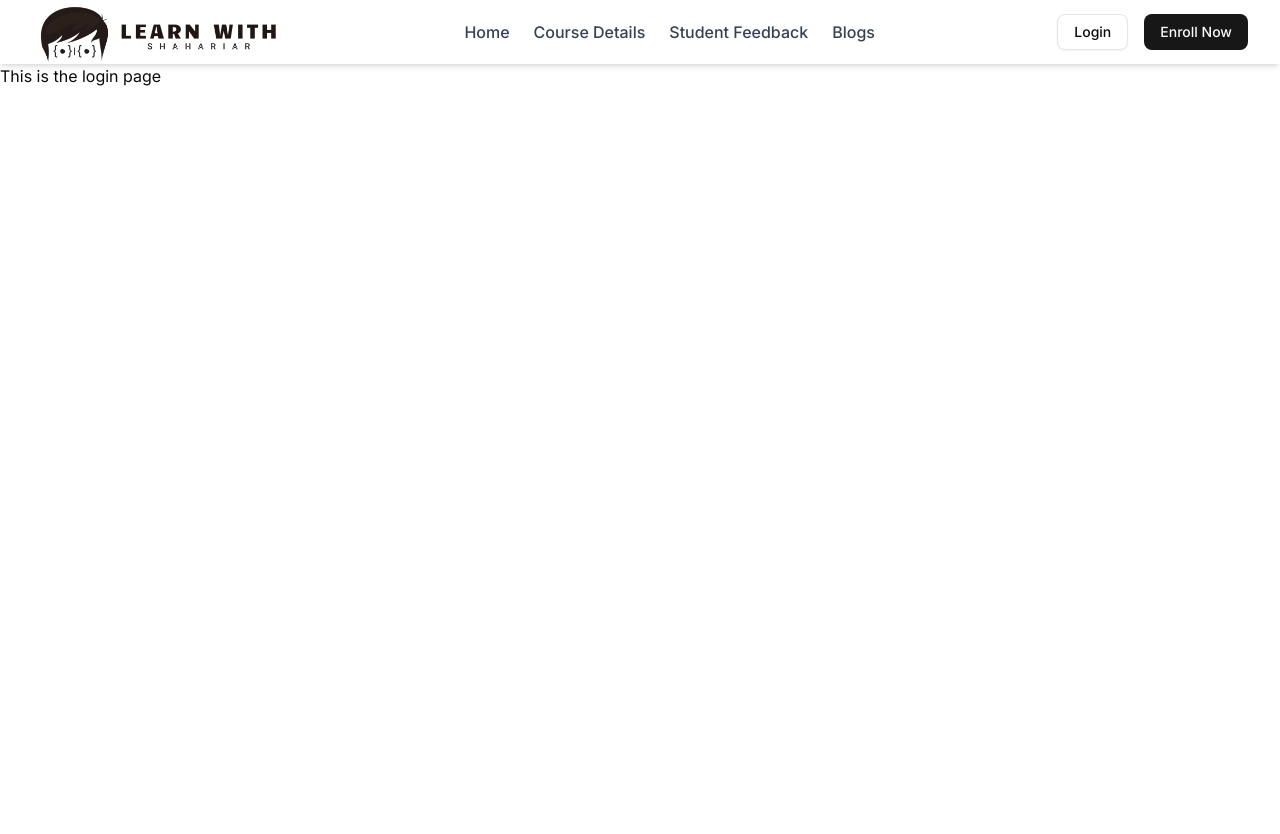
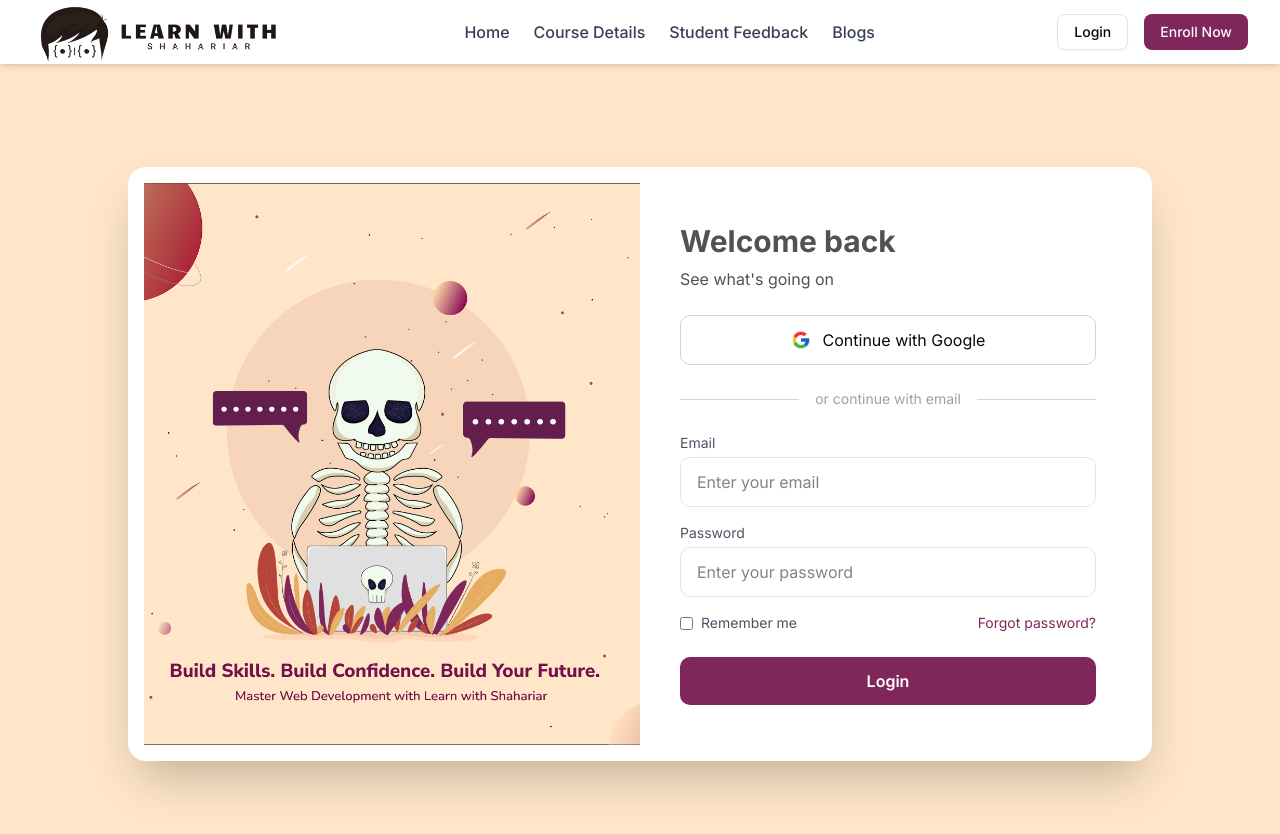
Before and after one commit to shahariarshawon/learn-with-shahariar, a Next.js app: page /signin in a window 1280 px wide. Shown: the top 834 px of the page. Before the commit the page ends 800 px from the top, so only its background shows below. Built offline with nearby package versions, Linux system fonts and the light colour scheme.

Commit message:
designed login page

```diff
--- /dev/null
+++ b/src/app/enroll/page.tsx
@@ -0,0 +1,7 @@
+import React from "react";
+
+const page = () => {
+  return <div>This is the signup page</div>;
+};
+
+export default page;
--- a/src/app/signin/page.tsx
+++ b/src/app/signin/page.tsx
@@ -1,7 +1,97 @@
-import React from "react";
+"use client";
 
-const page = () => {
-  return <div>This is the login page</div>;
-};
+import Image from "next/image";
+import Link from "next/link";
+import { useState } from "react";
+import loginImage from "@/app/public/login-image.png";
+import googleIcon from "@/app/public/google-icon.png";
 
-export default page;
+export default function LoginPage() {
+  const [remember, setRemember] = useState(false);
+
+  return (
+    <main className="min-h-screen flex items-center justify-center bg-[#ffe6c8] px-4">
+      {/* Main Card */}
+      <div className="w-full max-w-5xl bg-white p-4 shadow-2xl rounded-2xl overflow-hidden grid grid-cols-1 md:grid-cols-2 transition-all duration-500">
+        {/* Left Side - Image */}
+        <div className="relative hidden md:block">
+          <Image
+            src={loginImage} // put image inside public folder
+            alt="Login Illustration"
+            fill
+            className="object-cover"
+          />
+        </div>
+
+        {/* Right Side - Form */}
+        <div className="p-10 flex flex-col justify-center">
+          {/* Header */}
+          <h1 className="text-3xl font-bold text-[#525252] mb-2">
+            Welcome back
+          </h1>
+          <p className="text-[#525252] mb-6">See what's going on</p>
+
+          {/* Google Button */}
+          <button className="w-full flex items-center justify-center gap-3 border border-gray-300 py-3 rounded-lg hover:bg-gray-50 transition-all duration-300 hover:shadow-md ">
+            <Image src={googleIcon} alt="Google" width={20} height={20} />
+            Continue with Google
+          </button>
+
+          {/* Divider */}
+          <div className="flex items-center my-6">
+            <div className="flex-1 h-px bg-gray-300"></div>
+            <span className="px-4 text-gray-400 text-sm">
+              or continue with email
+            </span>
+            <div className="flex-1 h-px bg-gray-300"></div>
+          </div>
+
+          {/* Email Field */}
+          <div className="mb-4">
+            <label className="block text-sm text-gray-600 mb-1">Email</label>
+            <input
+              type="email"
+              placeholder="Enter your email"
+              className="w-full px-4 py-3 border rounded-lg focus:outline-none focus:ring-2 focus:ring-[#7F265B] transition-all duration-300"
+            />
+          </div>
+
+          {/* Password Field */}
+          <div className="mb-4">
+            <label className="block text-sm text-gray-600 mb-1">Password</label>
+            <input
+              type="password"
+              placeholder="Enter your password"
+              className="w-full px-4 py-3 border rounded-lg focus:outline-none focus:ring-2 focus:ring-[#7F265B] transition-all duration-300"
+            />
+          </div>
+
+          {/* Remember + Forgot */}
+          <div className="flex items-center justify-between mb-6 text-sm">
+            <label className="flex items-center gap-2 text-gray-600">
+              <input
+                type="checkbox"
+                checked={remember}
+                onChange={() => setRemember(!remember)}
+                className="accent-[#7F265B]"
+              />
+              Remember me
+            </label>
+
+            <Link
+              href="/forgot-password"
+              className="text-[#7F265B] hover:underline"
+            >
+              Forgot password?
+            </Link>
+          </div>
+
+          {/* Login Button */}
+          <button className="w-full bg-[#7F265B] text-white py-3 rounded-lg font-semibold hover:bg-[#7F265B]/80 transition-all duration-300 hover:shadow-lg active:scale-95">
+            Login
+          </button>
+        </div>
+      </div>
+    </main>
+  );
+}
--- a/src/components/navbar/Navbar.tsx
+++ b/src/components/navbar/Navbar.tsx
@@ -34,11 +34,11 @@ export default function Navbar() {
               <Link
                 key={link.name}
                 href={link.href}
-                className="relative text-gray-700 font-medium group hover:text-violet-500"
+                className="relative text-gray-700 font-medium group hover:text-[#7F265B]"
               >
                 {link.name}
                 {/* Fancy underline animation */}
-                <span className="absolute left-0 -bottom-1 w-0 h-[2px] bg-violet-500 transition-all duration-300 group-hover:w-full "></span>
+                <span className="absolute left-0 -bottom-1 w-0 h-[2px] bg-[#7F265B] transition-all duration-300 group-hover:w-full "></span>
               </Link>
             ))}
           </div>
@@ -46,13 +46,13 @@ export default function Navbar() {
           {/* Right - Buttons */}
           <div className="hidden md:flex space-x-4">
             {/* Login Button */}
-            <Link href="/login">
+            <Link href="/signin">
               <Button
                 variant="outline"
-                className="relative overflow-hidden group transition-all duration-300 hover:bg-violet-500 hover:text-white hover:shadow-lg"
+                className="relative overflow-hidden group transition-all duration-300 hover:bg-[#7F265B] hover:text-white hover:shadow-lg"
               >
                 <span className="relative z-10">Login</span>
-                <span className="absolute left-0 top-0 w-0 h-full bg-violet-500 transition-all duration-300 group-hover:w-full z-0"></span>
+                <span className="absolute left-0 top-0 w-0 h-full bg-[#7F265B] transition-all duration-300 group-hover:w-full z-0"></span>
               </Button>
             </Link>
 
@@ -60,10 +60,10 @@ export default function Navbar() {
             <Link href="/enroll">
               <Button
                 variant="default"
-                className="relative overflow-hidden group transition-all duration-300 hover:bg-white hover:text-violet-600 hover:shadow-xl"
+                className="relative overflow-hidden group transition-all duration-300 bg-[#7F265B] hover:bg-white hover:border-[#7F265B] hover:text-black hover:shadow-xl"
               >
                 <span className="relative z-10">Enroll Now</span>
-                <span className="absolute left-0 top-0 w-0 h-full bg-violet-100 transition-all duration-300 group-hover:w-full z-0"></span>
+                <span className="absolute left-0 top-0 w-0 h-full bg-gray-200 transition-all duration-300 group-hover:w-full z-0"></span>
               </Button>
             </Link>
           </div>
```
Also changed, not shown: src/app/public/google-icon.png (added), src/app/public/login-image.png (added).
